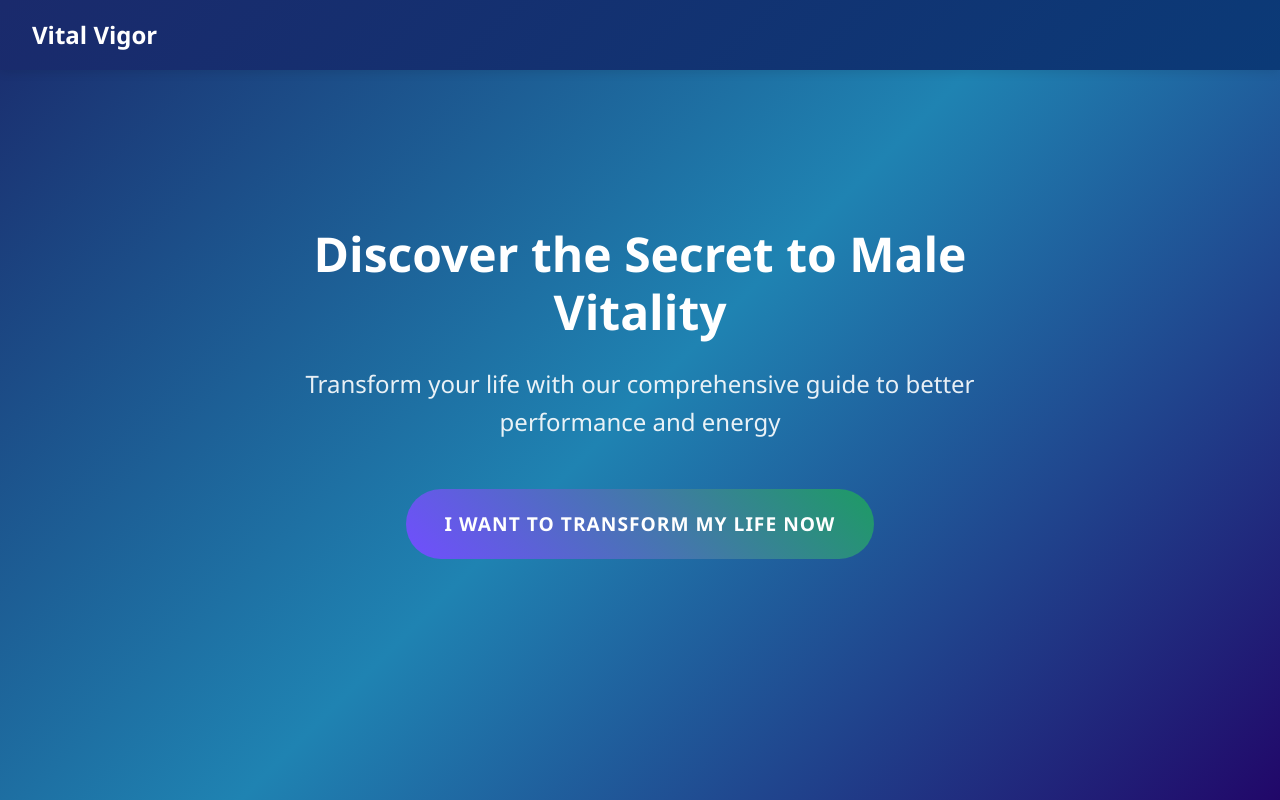
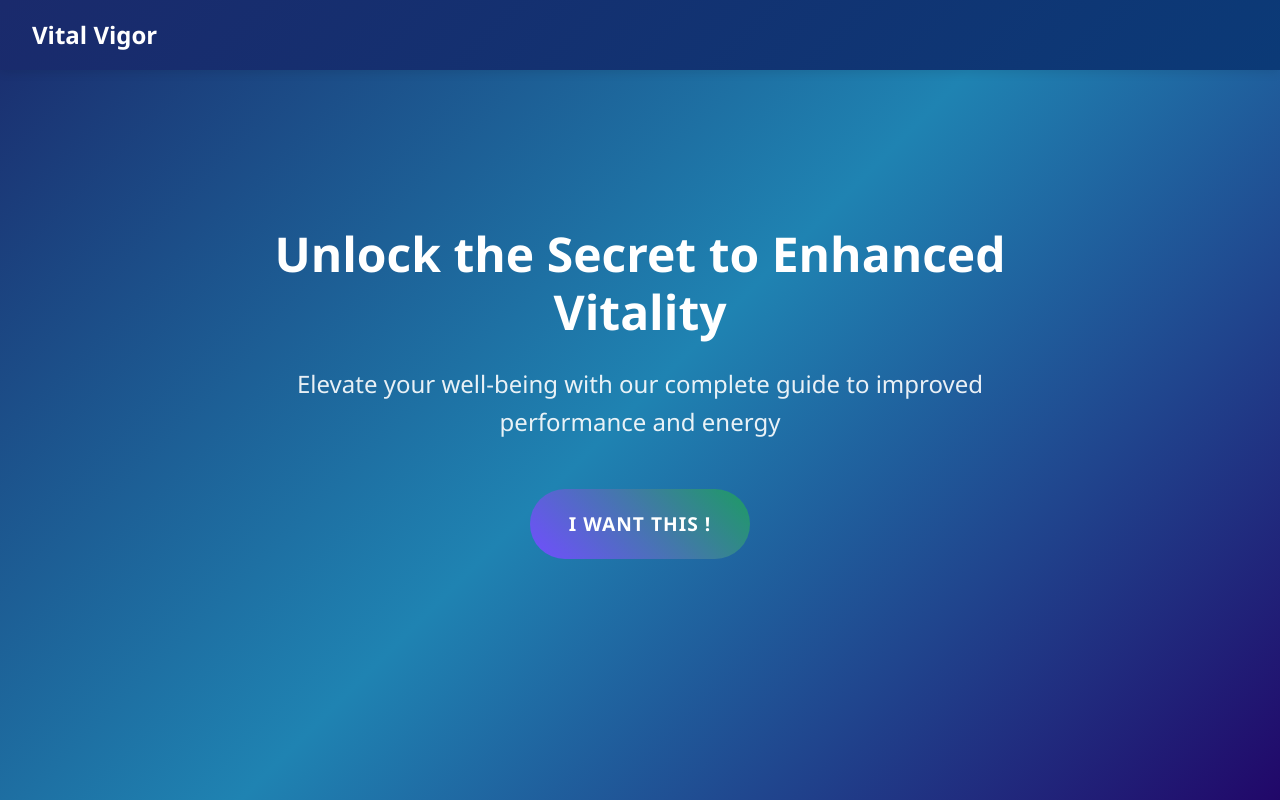
Before and after one commit to pedrohfcampos/the-wellbeing.site, a plain HTML site: page text.html in a window 1280 px wide. Shown: the top 800 px of the page. Drawn offline with Linux system fonts and the light colour scheme.

Commit message:
Update text.html

```diff
--- a/text.html
+++ b/text.html
@@ -244,13 +244,12 @@
     <main>
       <section class="hero">
         <div class="hero-content">
-          <h1>Discover the Secret to Male Vitality</h1>
+          <h1>Unlock the Secret to Enhanced Vitality</h1>
           <p class="subtitle">
-            Transform your life with our comprehensive guide to better
-            performance and energy
+            Elevate your well-being with our complete guide to improved performance and energy
           </p>
           <a href="#pricing" class="cta-button"
-            >I WANT TO TRANSFORM MY LIFE NOW</a
+            >I WANT THIS !</a
           >
         </div>
       </section>
```
